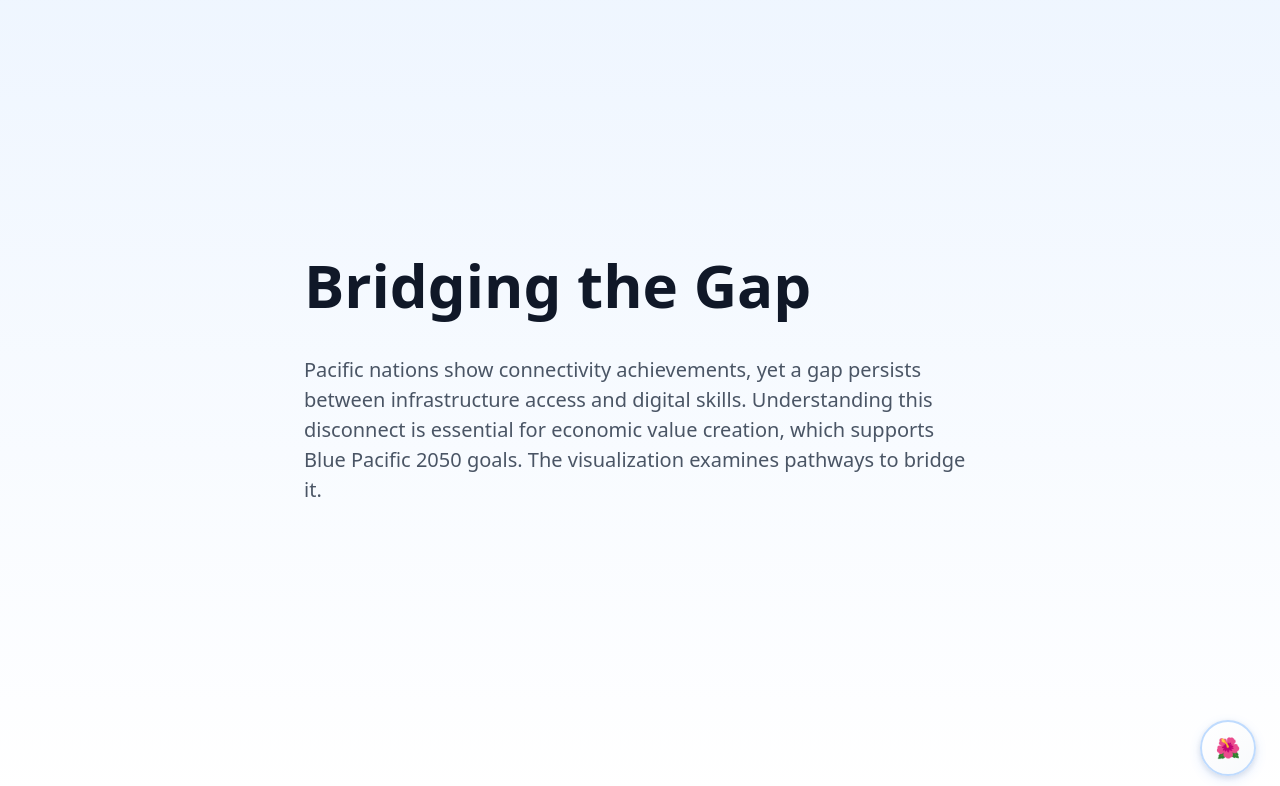
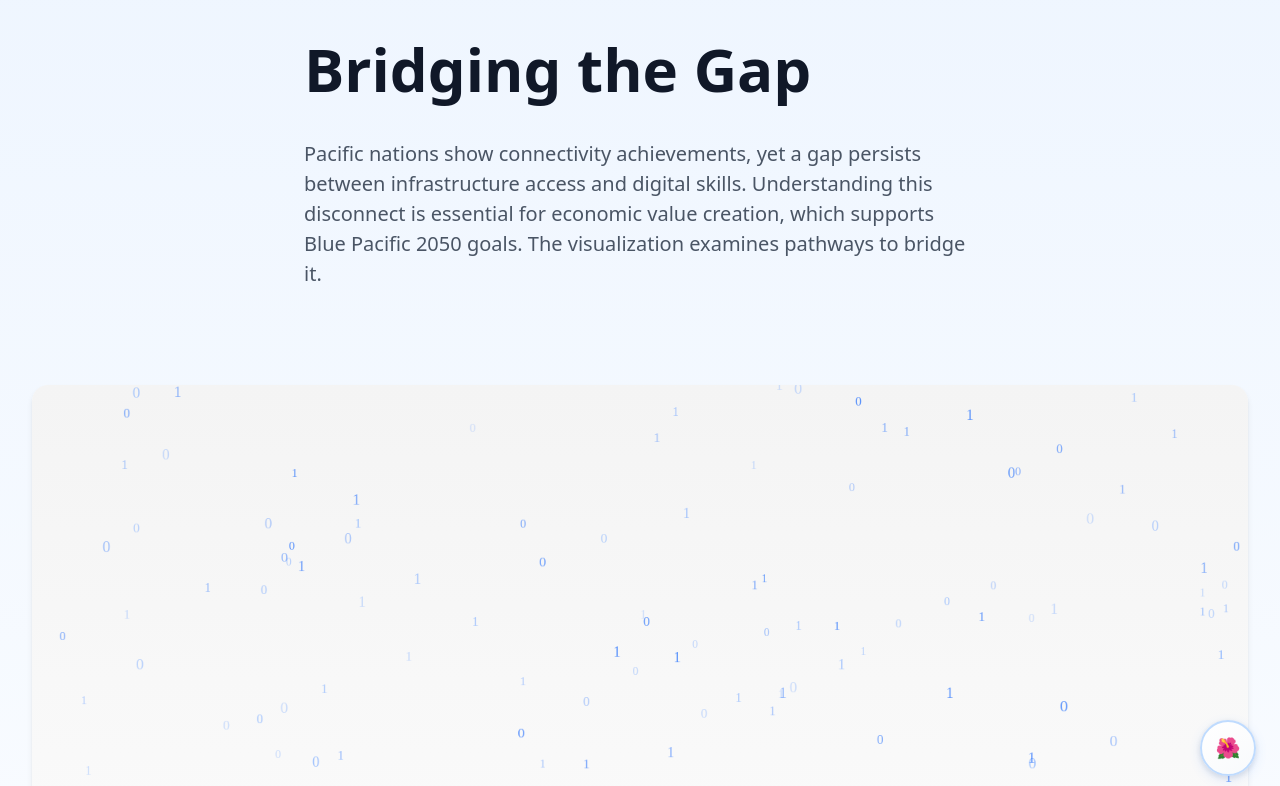
Before and after one commit to GoranKim0518/pacificDatavizChallenge, a React (Vite) app: page / in a window 1280 px wide. Shown: the top 786 px of the page. Built offline with nearby package versions, Linux system fonts and the light colour scheme.

Commit message:
feat: add binary desgin for HeroSection.tsx ver.1

```diff
--- a/package.json
+++ b/package.json
@@ -20,6 +20,7 @@
     "@tailwindcss/vite": "^4.1.11",
     "chart.js": "^4.5.0",
     "d3": "^7.9.0",
+    "framer-motion": "^12.23.11",
     "react": "^19.1.0",
     "react-chartjs-2": "^5.3.0",
     "react-dom": "^19.1.0",
--- a/src/components/sections/HeroSection.tsx
+++ b/src/components/sections/HeroSection.tsx
@@ -1,4 +1,5 @@
 import IslandSection from "../ui/islandSection"
+import BinaryWaveBackground from "../ui/waveBackground"
 
 const HeroSection = () => {
   return (
@@ -19,6 +20,11 @@ const HeroSection = () => {
           </div>
         </div>
         <IslandSection />
+        <div className="mt-12 w-full flex justify-center">
+          <div className="w-full max-w-[1560px] h-[1024px] relative">
+            <BinaryWaveBackground />
+          </div>
+        </div>
       </div>
     </section>
   );
--- /dev/null
+++ b/src/components/ui/WaveBackground.tsx
@@ -0,0 +1,113 @@
+import React, { useRef, useEffect, useCallback } from "react";
+
+const WIDTH = 1536;
+const HEIGHT = 1024;
+const NUM_BITS = 200;
+
+type Bit = {
+  x: number;
+  y: number;
+  size: number;
+  speedX: number;
+  speedY: number;
+  value: "0" | "1";
+  layer: "infra" | "literacy";
+  opacity: number;
+};
+
+const generateBits = (): Bit[] => {
+  const bits: Bit[] = [];
+  for (let i = 0; i < NUM_BITS; i++) {
+    const layer = i % 2 === 0 ? "infra" : "literacy";
+    const speedX = layer === "infra" ? 0.3 + Math.random() * 0.3 : 0.2 + Math.random() * 0.2;
+    const speedY = layer === "infra" ? Math.random() * 0.2 : Math.random() * 0.3;
+    bits.push({
+      x: Math.random() * WIDTH,
+      y: Math.random() * HEIGHT,
+      size: 14 + Math.random() * 6,
+      speedX,
+      speedY,
+      value: Math.random() > 0.5 ? "1" : "0",
+      layer,
+      opacity: 0.3 + Math.random() * 0.4,
+    });
+  }
+  return bits;
+};
+
+const BinaryWaveField: React.FC = () => {
+  const canvasRef = useRef<HTMLCanvasElement | null>(null);
+  const bitsRef = useRef<Bit[]>(generateBits());
+  const mouseRef = useRef({ x: WIDTH / 2, y: HEIGHT / 2 });
+
+  const draw = useCallback((ctx: CanvasRenderingContext2D) => {
+    ctx.clearRect(0, 0, WIDTH, HEIGHT);
+    bitsRef.current.forEach((bit) => {
+      // 파형 효과
+      const waveOffset = Math.sin((bit.x + bit.y) * 0.01 + Date.now() * 0.001) * 5;
+
+      // 마우스에 따른 살짝 흔들림
+      const dx = mouseRef.current.x - bit.x;
+      const dy = mouseRef.current.y - bit.y;
+      const dist = Math.sqrt(dx * dx + dy * dy);
+      const repel = dist < 100 ? (100 - dist) / 100 : 0;
+
+      const offsetX = dx * repel * 0.02;
+      const offsetY = dy * repel * 0.02;
+
+      ctx.font = `${bit.size}px IBM Plex Mono`;
+      ctx.fillStyle =
+        bit.layer === "infra"
+          ? `rgba(15, 98, 254, ${bit.opacity})` // Carbon Blue 60
+          : `rgba(120, 169, 255, ${bit.opacity})`; // Carbon Blue 40
+      ctx.fillText(bit.value, bit.x + offsetX, bit.y + waveOffset + offsetY);
+    });
+  }, []);
+
+  const animate = useCallback(() => {
+    const canvas = canvasRef.current;
+    if (!canvas) return;
+    const ctx = canvas.getContext("2d");
+    if (!ctx) return;
+
+    bitsRef.current.forEach((bit) => {
+      bit.x += bit.speedX;
+      bit.y += bit.speedY;
+
+      if (bit.x > WIDTH) bit.x = 0;
+      if (bit.y > HEIGHT) bit.y = 0;
+    });
+
+    draw(ctx);
+    requestAnimationFrame(animate);
+  }, [draw]);
+
+  useEffect(() => {
+    animate();
+  }, [animate]);
+
+  const handleMouseMove = (e: React.MouseEvent) => {
+    const rect = canvasRef.current?.getBoundingClientRect();
+    if (!rect) return;
+    mouseRef.current = {
+      x: e.clientX - rect.left,
+      y: e.clientY - rect.top,
+    };
+  };
+
+  return (
+    <canvas
+      ref={canvasRef}
+      width={WIDTH}
+      height={HEIGHT}
+      className="w-full h-auto rounded-2xl shadow-md"
+      onMouseMove={handleMouseMove}
+      style={{
+        background: "linear-gradient(to bottom, #f4f4f4, #ffffff)",
+        borderRadius: "1rem",
+      }}
+    />
+  );
+};
+
+export default BinaryWaveField;
```
Also changed, not shown: src/index.css (line endings or trailing spaces), 2 other files (tests, documents, lock files or other folders).
